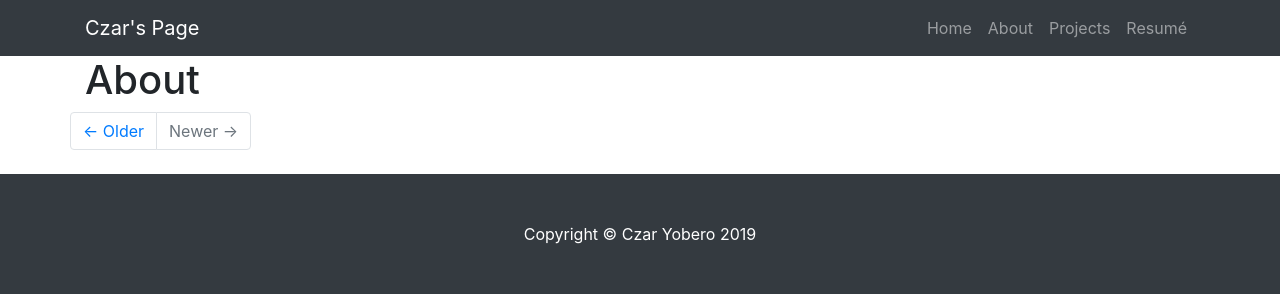
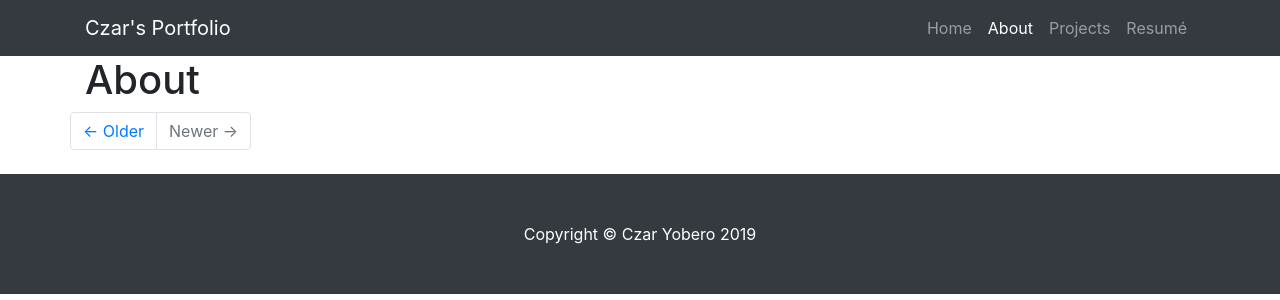
Before and after one commit to cyobero/myapp, a Django app: page //about in a window 1280 px wide. Shown: the top 300 px of the page. Run offline with Django 3.2, Linux system fonts and the light colour scheme; some libraries are stand-ins or nearby versions.

Commit message:
changed page title to 'Czar's portfolio'

```diff
--- a/myapp/templates/about.html
+++ b/myapp/templates/about.html
@@ -11,7 +11,7 @@
         <span class="sr-only">(current)</span>
     </a>
 </li>
-<li class="nav-item-active">
+<li class="nav-item active">
     <a class="nav-link" href="#">About</a>
 </li>
 <li class="nav-item">
--- a/myapp/templates/index.html
+++ b/myapp/templates/index.html
@@ -3,7 +3,7 @@
 <head>
 
     {% block title %}
-    <title>My GCP App</title>
+    <title>Czar's Portfolio</title>
     {% endblock %}
     <!-- Bootstrap core CSS -->
     <link href="{% static 'css/bootstrap.min.css' %}" rel="stylesheet">
@@ -15,7 +15,7 @@
 <!-- Navigation -->
 <nav class="navbar navbar-expand-lg navbar-dark bg-dark fixed-top">
     <div class="container">
-        <a class="navbar-brand" href="#">Czar's Page</a>
+        <a class="navbar-brand" href="#">Czar's Portfolio</a>
         <button class="navbar-toggler" type="button" data-toggle="collapse" data-target="#navbarResponsive"
                 aria-controls="navbarResponsive" aria-expanded="false" aria-label="Toggle navigation">
             <span class="navbar-toggler-icon"></span>
```
